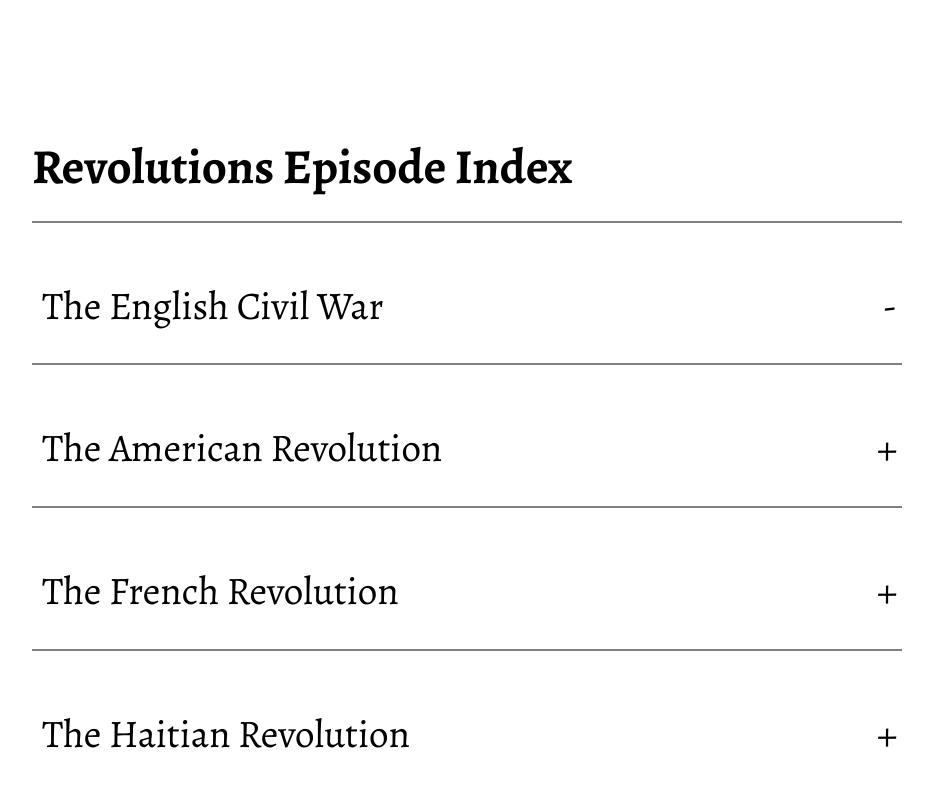
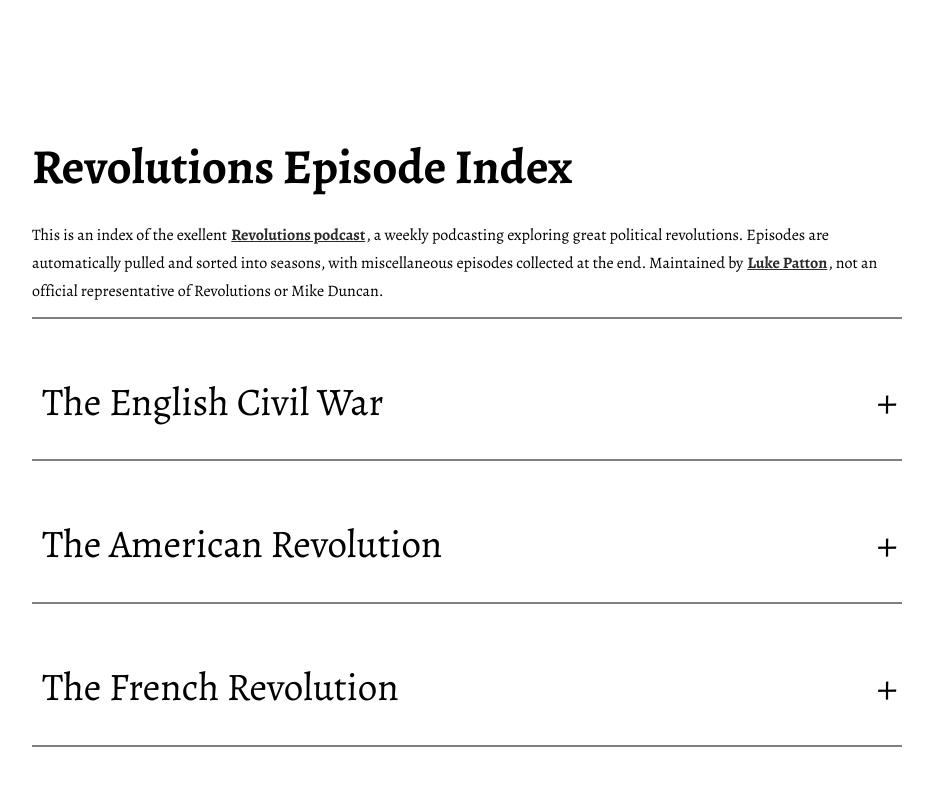
Before and after one commit to lkpttn/revolutions, a plain HTML site: page index.html in a window 1280 px wide. Shown: the top 789 px of the page, without its empty margins (173-1106 px from the left). Drawn offline with nearby package versions, Linux system fonts and the light colour scheme; no server answers.

Commit message:
Intro updates

```diff
--- a/index.html
+++ b/index.html
@@ -2,7 +2,7 @@
 <html>
   <head>
     <meta charset="utf-8" />
-    <title>RSS Experiments</title>
+    <title>Revolutions Podcast Index</title>
 
     <link rel="preconnect" href="https://fonts.googleapis.com" />
     <link rel="preconnect" href="https://fonts.gstatic.com" crossorigin />
@@ -19,8 +19,21 @@
     <div class="accordion-body">
       <div class="accordion">
         <h1>Revolutions Episode Index</h1>
+        <p>
+          This is an index of the exellent
+          <a
+            target="_blank"
+            href="https://thehistoryofrome.typepad.com/revolutions_podcast/"
+            >Revolutions podcast</a
+          >, a weekly podcasting exploring great political revolutions. Episodes
+          are automatically pulled and sorted into seasons, with miscellaneous
+          episodes collected at the end. Maintained by
+          <a target="_blank" href="https://twitter.com/friendofpixels"
+            >Luke Patton</a
+          >, not an official representative of Revolutions or Mike Duncan.
+        </p>
         <hr />
-        <div class="container active" id="EnglishCivilWar">
+        <div class="container" id="EnglishCivilWar">
           <h2 class="title">The English Civil War</h2>
         </div>
         <hr />
```
